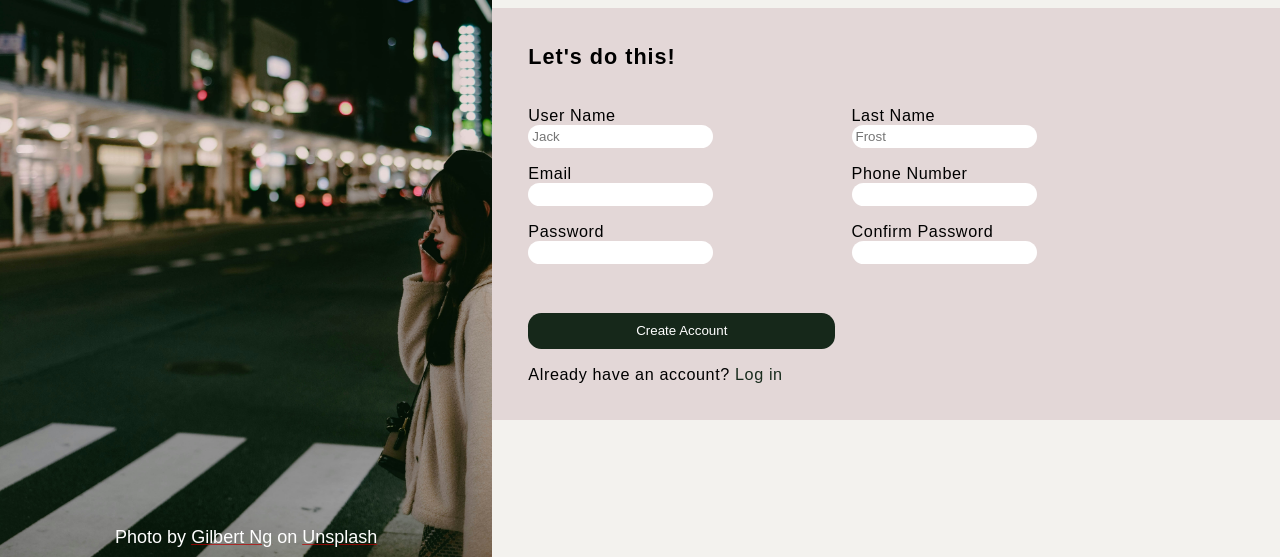
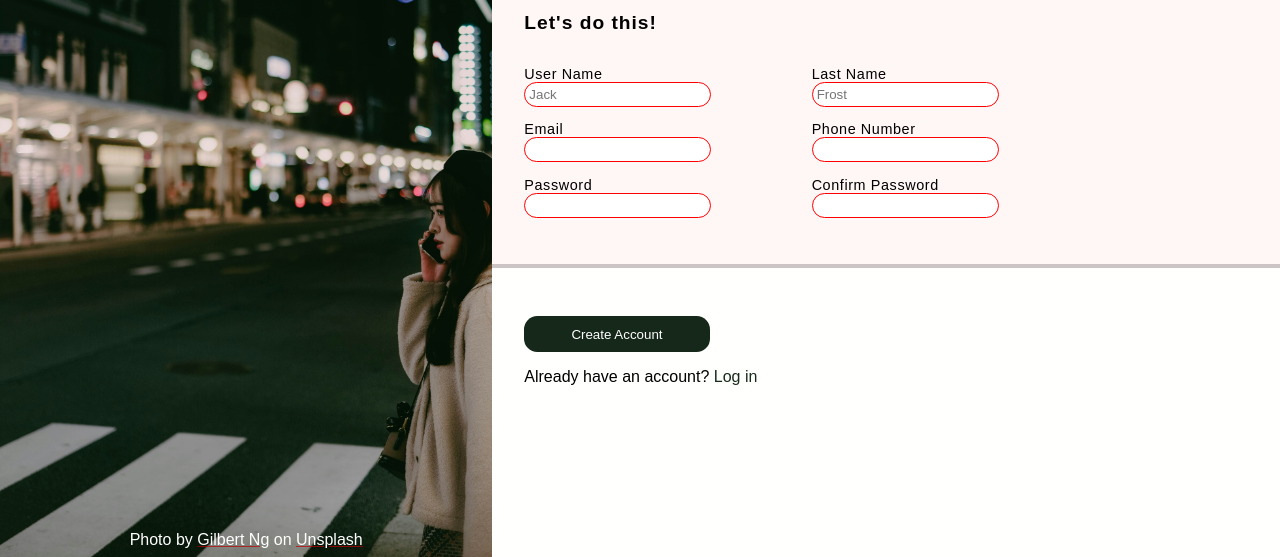
Before and after one commit to kuriroley/sign-up-form, a plain HTML site: page index.html in a window 1280 px wide. Shown: the part 243-800 px from the top of the page. Drawn offline with Linux system fonts and the light colour scheme.

Commit message:
comparing two pass edition

```diff
--- a/index.html
+++ b/index.html
@@ -28,7 +28,7 @@
       </div>
       <div class="form-container">
         <p class="form-title">Let's do this!</p>
-        <form action="#" method="post" class="form">
+        <form action="#" method="post" class="form" id="siteform">
             <div class="form-element">
               <label for="username">User Name</label>
               <input type="text" name="username" id="username" placeholder="Jack" required>
@@ -46,28 +46,26 @@
               <input type="number" name="phone" id="phone" required >
             </div>
             <div class="form-element">
-              <label for="password">Password</label>
-              <input type="password" name="password" id="password" required>
+              <label for="password1">Password</label>
+              <input type="password" name="password1" id="password1" required>
             </div>
             <div class="form-element">
-              <label for="password">Confirm Password</label>
-              <input type="password" name="password" id="password" required>
+              <label for="password2">Confirm Password</label>
+              <input type="password" name="password2" id="password2" required>
             </div>
-            <fieldset>
-              <div class="bottom-elements">
-                <button type="submit" class="sub-button">Create Account</button>
-                <p class="bottom-text">
-                  Already have an account? <a href="#">Log in</a>
-                </p>
-              </div>
-            </fieldset>
+            <span class="passwordmatch"></span>
 
         </form>
       </div>
-
-
+      <div class="bottom-elements">
+        <button type="submit" class="sub-button" form="siteform">Create Account</button>
+        <p class="bottom-text">
+          Already have an account? <a href="#">Log in</a>
+        </p>
+      </div>
     </div>
   </div>
+  <script src="script.js" defer></script>
+</body>
 
-</body>
 </html>
--- a/script.js
+++ b/script.js
@@ -0,0 +1,21 @@
+const pass1 = document.querySelector('#password1')
+const pass2 = document.querySelector('#password2');
+const button = document.querySelector('.sub-button');
+const passmatch = document.querySelector('.passwordmatch')
+const formcontainer = document.querySelector('.form-container');
+
+
+function checkSimilarity(){
+  if(pass1.value === pass2.value){
+    passmatch.style.cssText ='color:green; font-size:2em';
+    passmatch.textContent === 'OK';
+    button.disabled = false;
+  }
+  else{
+    passmatch.textContent === 'PASSWORDS DO NOT MATCH!'
+    passmatch.style.cssText ='color:red; font-size:2em';
+    button.disabled = true;
+  }
+}
+
+pass2.addEventListener('input', checkSimilarity)
--- a/style.css
+++ b/style.css
@@ -6,7 +6,7 @@
 
 body{
   font-family: sans-serif;
-  font-size: 18px;
+  font-size: 16px;
   min-height: 100vh;
   background-color: rgb(249, 245, 245);
 }
@@ -53,7 +53,7 @@ a{
   display: flex;
   flex-direction: column;
   width: 80%;
-  background-color: rgb(243, 242, 238);
+  background-color: rgb(255, 255, 253);
   color: black
 }
 .top-text{
@@ -66,9 +66,7 @@ a{
   font-size: 1.1em;
   max-width: 55ch;
 }
-.top-text-one{
 
-}
 
 .top-text-two{
   margin-top: 1.5em;
@@ -90,11 +88,13 @@ input[type=number]{
 .form-container{
   display: flex;
   flex-direction: column;
+  flex-wrap: wrap;
   gap: 2em;
   margin-top: 1.5em;
   margin-bottom: 1em;
   padding: 2em;
-  background-color: rgb(227, 215, 215);
+  background-color: rgb(255, 246, 246);
+  border-bottom: solid rgba(0, 0, 0, 0.204) 4px;
 }
 .form-title{
   font-size: 1.2em;
@@ -109,8 +109,12 @@ input[type=number]{
   font-size: 0.9em;
   letter-spacing: 0.6px;
 }
+
+.form input:invalid{
+  border: 1px solid red;
+}
 .bottom-elements{
-  margin-top: 2em;
+  padding: 2em;
   gap: 1em;
   display: flex;
   flex-direction: column;
@@ -129,6 +133,7 @@ input[type=number]{
   color: white;
   background-color: #16281a;
   border-radius: 1em;
+  width: 25ch;
 }
 .sub-button:hover{
   cursor: pointer;
```
